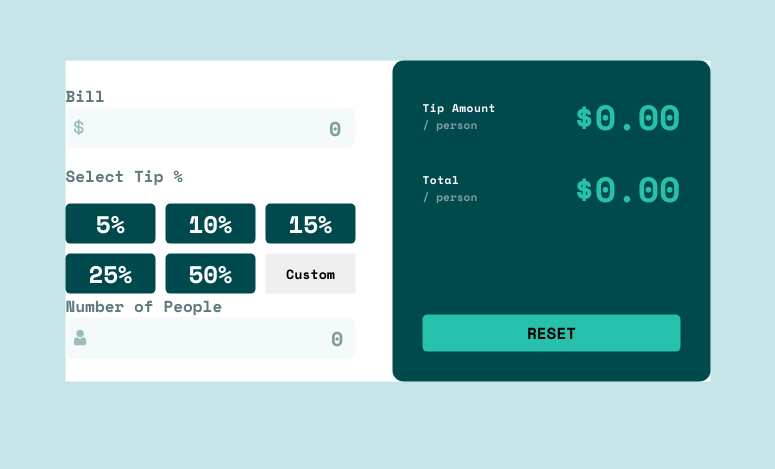
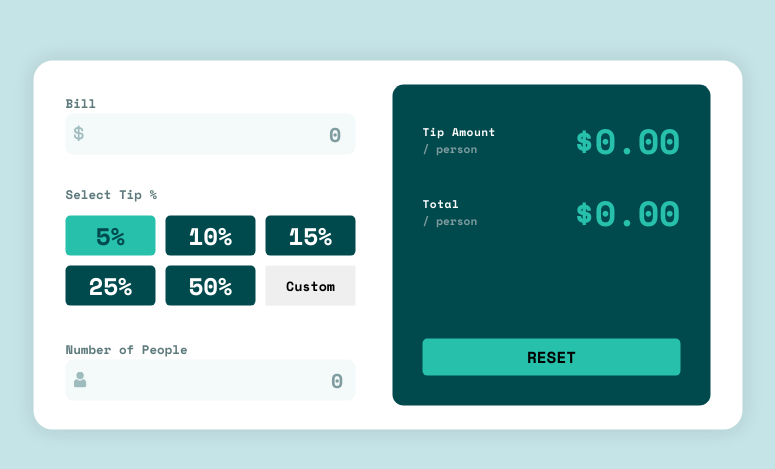
Before and after one commit to kevinfreitasv80/Tip-Calculator-App-Main, a plain HTML site: page index.html in a window 1280 px wide. Both pictures are taken after a click on the button "5%". Shown: the part 179-648 px from the top of the page, without its empty margins (252-1027 px from the left). Drawn offline with nearby package versions, Linux system fonts and the light colour scheme.

Commit message:
Tip Calculator App

```diff
--- a/assets/script.js
+++ b/assets/script.js
@@ -1,6 +1,25 @@
 const inputs = document.querySelectorAll("input");
+const resetButton = document.querySelector(".resetButton");
+const tipButton = document.querySelectorAll(".tipButton");
+let verifyInputs = () => {
+    for (let i = 0; i < inputs.length; i++) {
+        !inputs[i].value ? resetButton.classList.add("disabled") : resetButton.classList.remove("disabled");
+    }
+}
+
 for (let i = 0; i < inputs.length; i++) {
+    verifyInputs();
     inputs[i].addEventListener("input", () => {
+        verifyInputs();
         inputs[i].value = inputs[i].value.replace(/[a-z]/ig, "");
     });
 }
+for (let i = 0; i < tipButton.length; i++) {
+    tipButton[i].addEventListener("click", function() {
+        for (let j = 0; j < tipButton.length; j++) {
+            this.style.background = "var(--color1)";
+        }
+        this.style.background = "var(--color1)";
+        this.style.color = "var(--color2)";
+    });
+}
--- a/assets/style.css
+++ b/assets/style.css
@@ -24,7 +24,7 @@ body, input, button{
 }
 main, aside{
     position: absolute;
-    top: 50%;
+    top: 53%;
     left: 50%;
     transform: translate(-50%, -50%);
 }
@@ -33,6 +33,9 @@ aside{
 }
 main{
     background: var(--color7);
+    padding: 1.5em 2em;
+    border-radius: 1.2em;
+    box-shadow: 0 0 20px 2px rgba(0, 0, 0, .1);
 }
 main section:last-child article{
     justify-content: space-between;
@@ -89,6 +92,7 @@ input::placeholder{
 }
 label, p{
     color: var(--color3);
+    font-size: .78em;
 }
 input, button{
     border: none;
@@ -109,10 +113,12 @@ button{
     font-size: 24px;
     border-radius: .2em;
 }
-
 .gridTipButton{
     display: grid;
     grid-template-columns: repeat(3, 90px);
     grid-template-rows: repeat(2, 40px);
     gap: 10px;
 }
+main>section section{
+    margin: 30px 0;
+}
```
